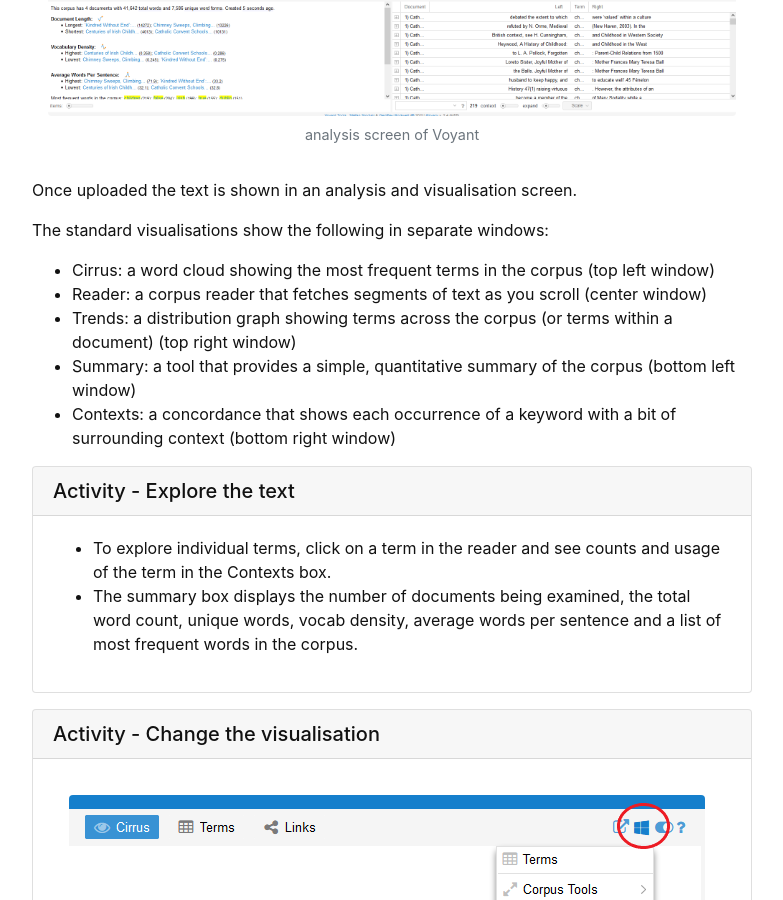
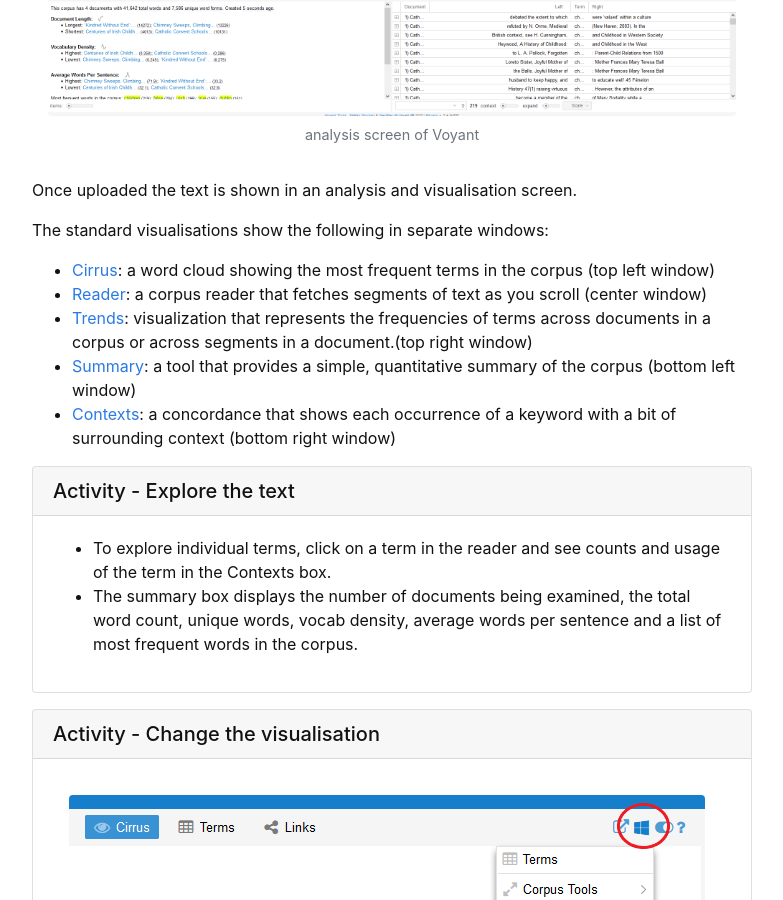
Before and after one commit to GULibrarySandbox/data-vis-basics, a Jekyll site: the page built from content/5-voyant.md, in a window 1280 px wide and 900 px high, scrolled down 3598 px. Shown: the whole window, without its empty margins (248-1031 px from the left). Built offline with Jekyll 4.4.1, drawn with Linux system fonts in a browser that asks for light colours; some of the changed text lies outside the part shown.

Commit message:
Update 5-voyant.md

```diff
--- a/content/5-voyant.md
+++ b/content/5-voyant.md
@@ -70,11 +70,11 @@ Watch the Video, this will show you how to use Voyant tools, export your visuali
 Once uploaded the text is shown in an analysis and visualisation screen.
 
 The standard visualisations show the following in separate windows:
-- Cirrus: a word cloud showing the most frequent terms in the corpus (top left window)
-- Reader: a corpus reader that fetches segments of text as you scroll (center window)
-- Trends: a distribution graph showing terms across the corpus (or terms within a document) (top right window)
-- Summary: a tool that provides a simple, quantitative summary of the corpus (bottom left window)
-- Contexts: a concordance that shows each occurrence of a keyword with a bit of surrounding context (bottom right window)
+- [Cirrus](https://voyant-tools.org/docs/#!/guide/cirrus): a word cloud showing the most frequent terms in the corpus (top left window)
+- [Reader](https://voyant-tools.org/docs/#!/guide/reader): a corpus reader that fetches segments of text as you scroll (center window)
+- [Trends](https://voyant-tools.org/docs/#!/guide/trends): visualization that represents the frequencies of terms across documents in a corpus or across segments in a document.(top right window)
+- [Summary](https://voyant-tools.org/docs/#!/guide/summary): a tool that provides a simple, quantitative summary of the corpus (bottom left window)
+- [Contexts](https://voyant-tools.org/docs/#!/guide/contexts): a concordance that shows each occurrence of a keyword with a bit of surrounding context (bottom right window)
 
 {% capture text %}
 - To explore individual terms, click on a term in the reader and see counts and usage of the term in the Contexts box.
@@ -133,7 +140,7 @@ Results will show where the term piano is located across the text of each docume
 - Select `Links` from the dropdown menu
 
 The results will show a `Collocates Graph` representing keywords and terms that occur in close proximity as a force directed network graph. Find out more about the Collocates Graph in Voyant's terrific guide [here](https://voyant-tools.org/docs/#!/guide/collocatesgraph).
-
+{% include figure.html img="VoyantConversationCollocates.png" alt="Collocates graph example" caption="Collocates graph example" width="100%" %}
 - Export this graph using the export visualisation function
 - export the graph as an SNG
 - copy the visualisation and paste the image into a word doc
```
Also changed, not shown: other parts of content/5-voyant.md (+14 -7 lines).
